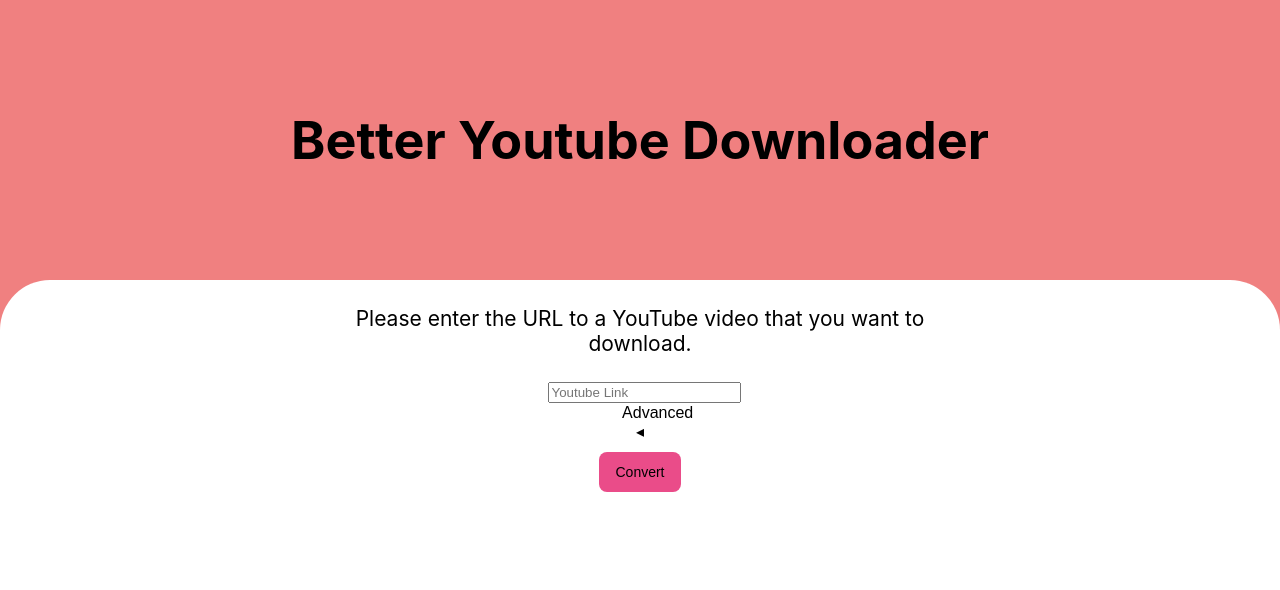
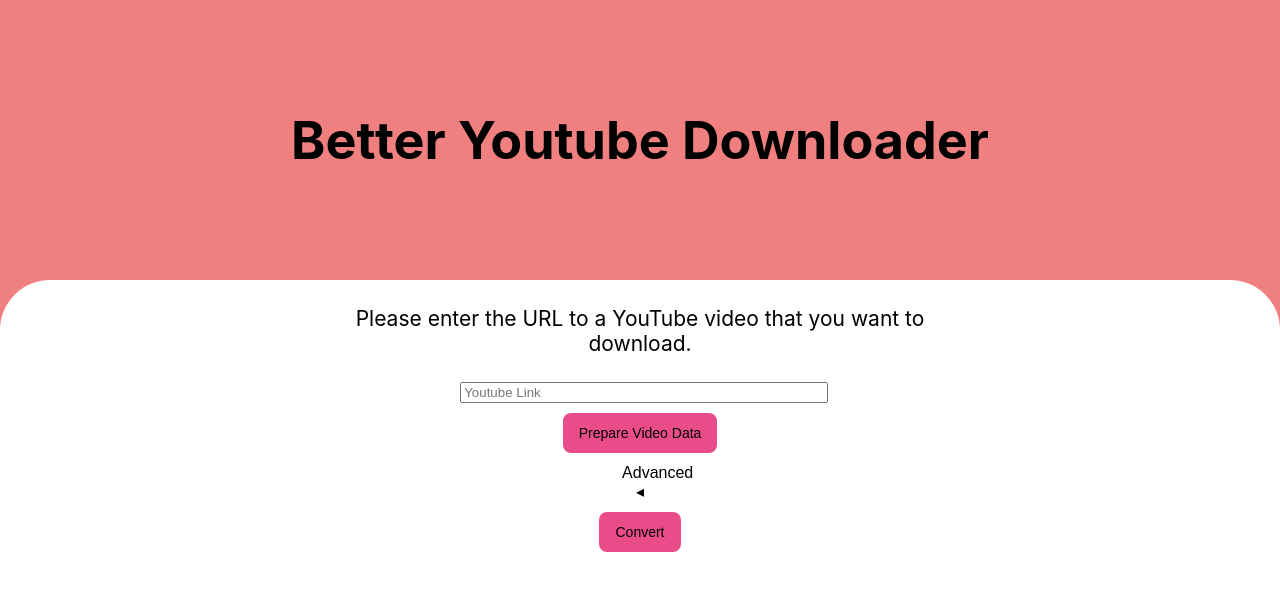
Before and after one commit to ehines24/better-tube-downloader, a React (Create React App) app in the folder ReactApp/: page / in a window 1280 px wide. Shown: the top 590 px of the page. Built offline with nearby package versions, Linux system fonts and the light colour scheme.

Commit message:
Moved gitignore

```diff
--- a/ReactApp/src/components/Article.js
+++ b/ReactApp/src/components/Article.js
@@ -1,4 +1,9 @@
 import AdvancedDropdown from "./AdvancedDropdown.js";
+
+function prepareVideo() {
+  const url = document.getElementById('youtubeUrl').textContent;
+  console.log(url);
+}
 
 export default () => {
     return (
@@ -8,6 +13,8 @@ export default () => {
         </p>
         <input id="youtubeUrl" name="Youtube Link" placeholder="Youtube Link"></input>
 
+        <button id="prepBtn" onClick={prepareVideo}>Prepare Video Data</button>
+
         <AdvancedDropdown />
 
         <button id="cvtBtn">Convert</button>
```
Also changed, not shown: 1 other file (tests, documents, lock files or other folders).
